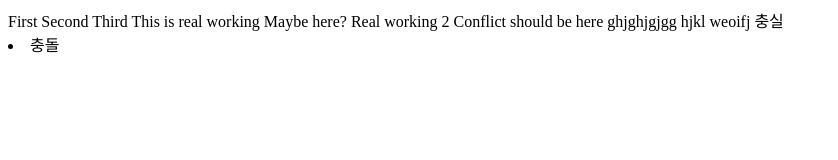
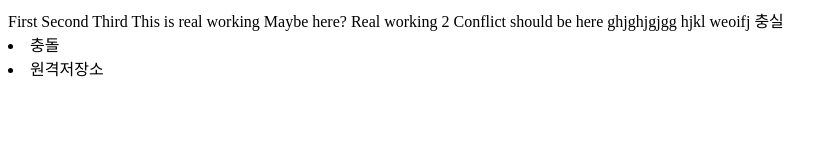
Before and after one commit to websbland/opentutorials_git_websbland, a plain HTML site: page index.html in a window 1280 px wide. Shown: the whole page, without its empty margins (0-838 px from the left). Drawn offline with Linux system fonts and the light colour scheme.

Commit message:
rfarfrwaf

```diff
--- a/index.html
+++ b/index.html
@@ -17,5 +17,6 @@
 weoifj
 충실
 <li>충돌</li>
+<li>원격저장소</li>
 </body>
 </html>
```
